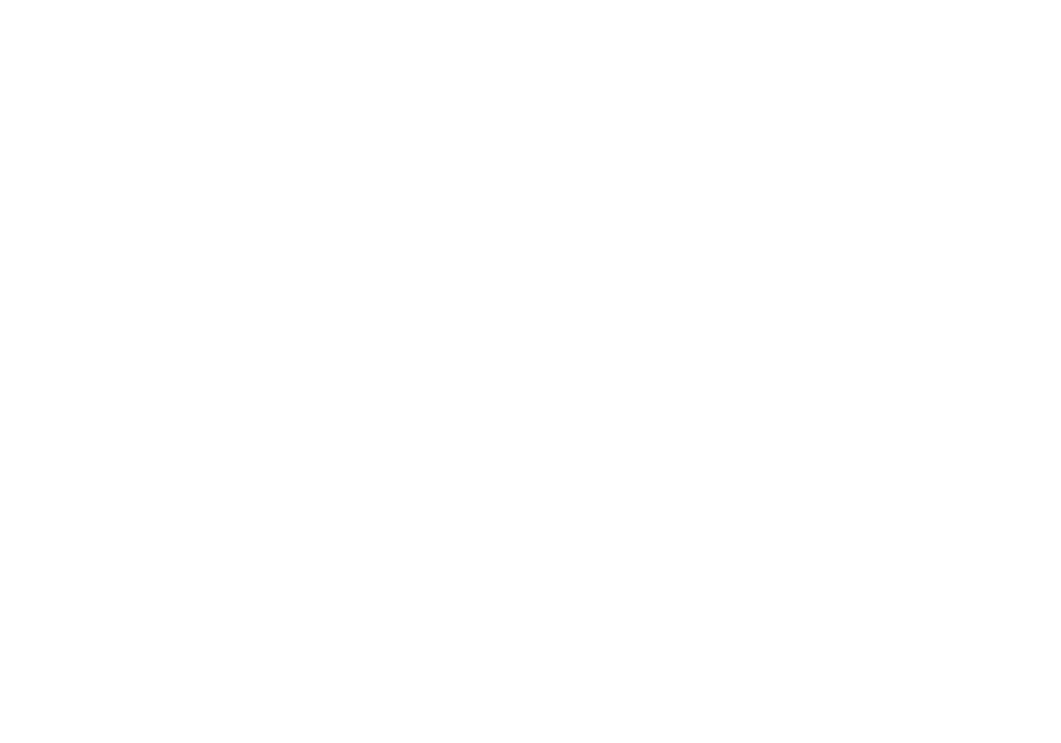
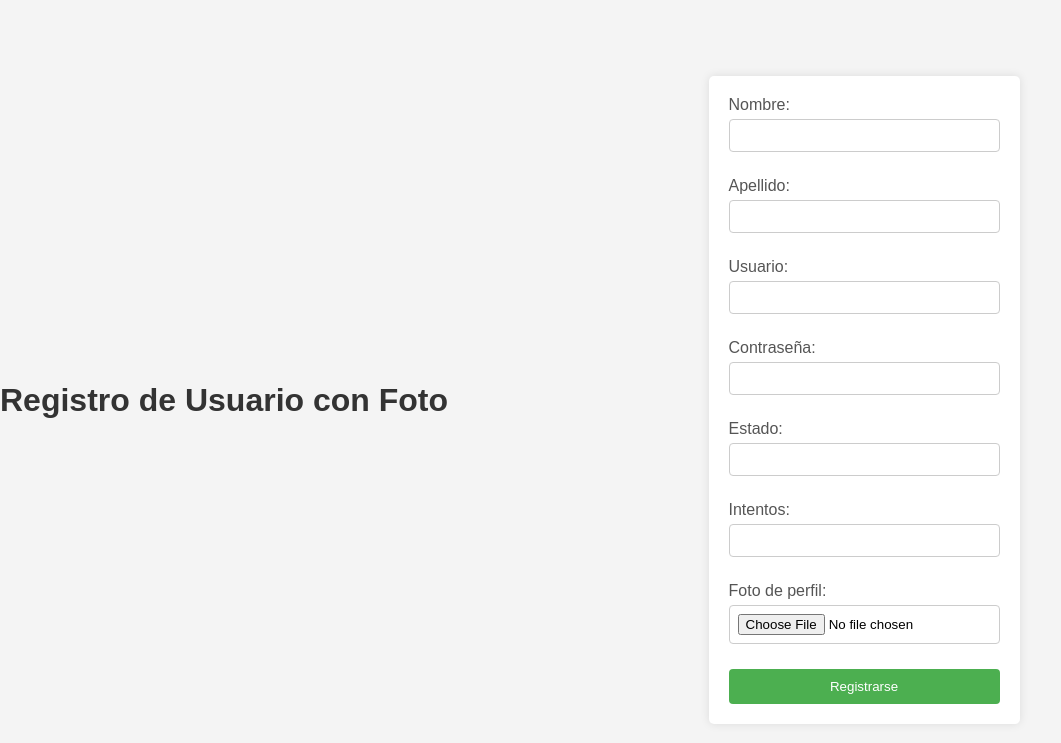
Before and after one commit to javier-sudo/Proyecto-Sitio-web-PHP, a PHP site: page /view/login/CrearUsuario.php in a window 1280 px wide. Before the commit the part shown is empty. Shown: the top 743 px of the page, without its empty margins (0-1061 px from the left). Run offline with PHP 8.4, Linux system fonts and the light colour scheme.

Commit message:
Add files via upload

```diff
--- a/view/login/CrearUsuario.php
+++ b/view/login/CrearUsuario.php
@@ -0,0 +1,53 @@
+<!DOCTYPE html>
+<html lang="es">
+<head>
+    <meta charset="UTF-8">
+    <meta name="viewport" content="width=device-width, initial-scale=1.0">
+    <link rel="stylesheet" href="../../CSS/CssLogin.css"> <!-- Agregamos el archivo CSS externo -->
+    <title>Registro de Usuario con Foto</title>
+</head>
+<body>
+
+    <h1>Registro de Usuario con Foto</h1>
+
+    <form action="../../controller/logincontroller.php" method="post" enctype="multipart/form-data">
+        <div class="form-group">
+            <label for="nombre">Nombre:</label>
+            <input type="text" name="nombre" required>
+        </div>
+
+        <div class="form-group">
+            <label for="apellido">Apellido:</label>
+            <input type="text" name="apellido" required>
+        </div>
+
+        <div class="form-group">
+            <label for="usu">Usuario:</label>
+            <input type="text" name="usu" required>
+        </div>
+
+        <div class="form-group">
+            <label for="pass">Contraseña:</label>
+            <input type="password" name="pass" required>
+        </div>
+
+        <div class="form-group">
+            <label for="estado">Estado:</label>
+            <input type="text" name="estado" required>
+        </div>
+
+        <div class="form-group">
+            <label for="intentos">Intentos:</label>
+            <input type="text" name="intentos" required>
+        </div>
+
+        <div class="form-group">
+            <label for="foto">Foto de perfil:</label>
+            <input type="file" name="foto" accept="image/*">
+        </div>
+
+        <button type="submit" name="register-submit">Registrarse</button>
+    </form>
+
+</body>
+</html>
--- a/view/login/login.php
+++ b/view/login/login.php
@@ -28,7 +28,7 @@
     </form>
 
     <div class="extra-options">
-        <a href="registro.php">Crear cuenta</a>
+        <a href="CrearUsuario.php">Crear cuenta</a>
         <a href="../../index.php">Volver al inicio</a>
     </div>
 </div>
```
